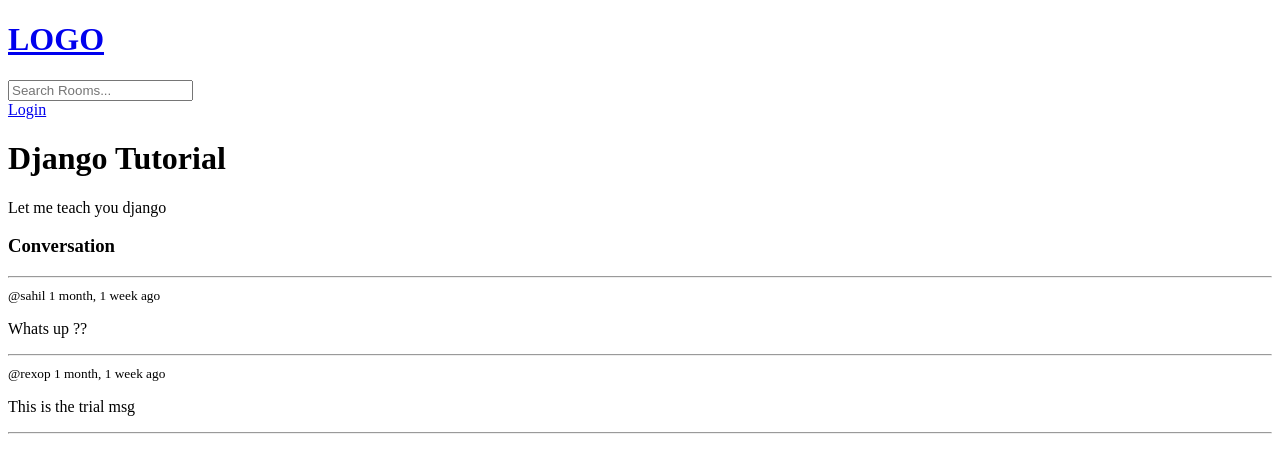
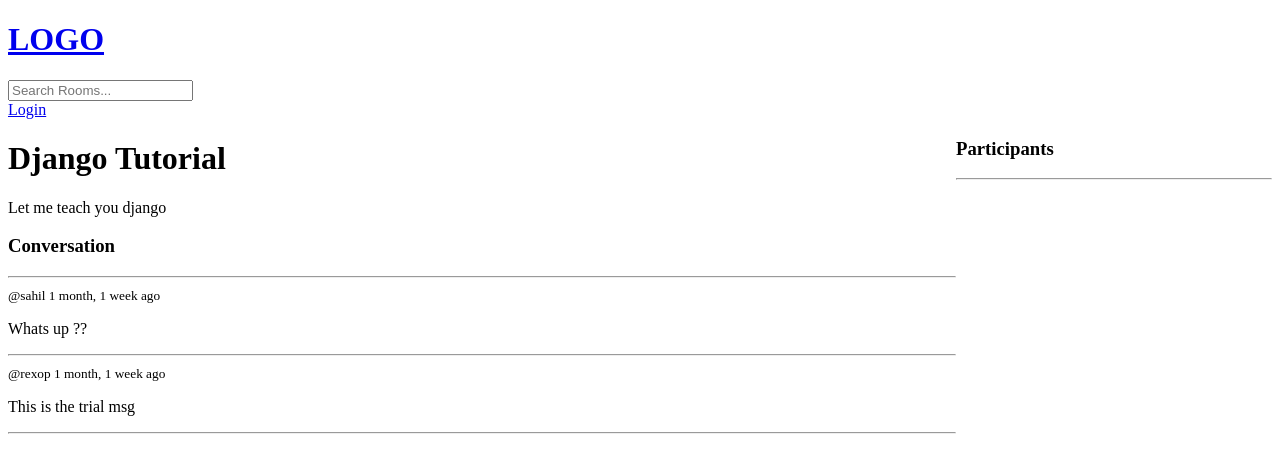
Before and after one commit to sahil-vanarse/linkUp, a Django app: page /room/5/ in a window 1280 px wide. Shown: the top 473 px of the page. Run offline with Django 5.2, Linux system fonts and the light colour scheme; data comes from the database, SQL or seed files in the repository; both versions use the stored data as it was after the commit.

Commit message:
Message section done

```diff
--- a/base/models.py
+++ b/base/models.py
@@ -13,7 +13,7 @@
     topic = models.ForeignKey(Topic, on_delete= models.SET_NULL, null=True)
     name = models.CharField(max_length=200)
     description = models.TextField(null=True, blank=True)
-    # participants
+    participants = models.ManyToManyField(User, related_name='participants', blank=True)
     updated = models.DateTimeField(auto_now=True)
     created = models.DateTimeField(auto_now_add=True)
 
--- a/base/templates/base/room.html
+++ b/base/templates/base/room.html
@@ -2,6 +2,17 @@
 {% extends "main.html" %}
 
 {% block content %}
+
+<style>
+    .room-container{
+        display : grid;
+        grid-template-columns : 3fr 1fr;
+    }
+</style>
+
+<div class="room-container">
+
+    <div>
     <h1>{{room.name}}</h1>
 
     <p>{{room.description}}</p>
@@ -12,6 +23,9 @@
 
         {% for message in room_messages %}
         <div>
+            {% if request.user == message.user %}
+            <a href={% url 'delete-message' message.id %} >Delete</a>
+            {% endif %}
             <small>@{{message.user}}  {{message.created|timesince}} ago </small>
             <p>{{message.body}}</p>
             <hr>
@@ -28,5 +42,16 @@
 
     </div>
     {% endif %}
+</div>
 
+<div>
+    <h3>Participants</h3>
+    <hr>
+    {% for user in participants %}
+    <div>
+        <p>@{{user.username}}</p>
+    </div>
+    {% endfor %}
+</div>
+</div>
 {% endblock content %}
--- a/base/urls.py
+++ b/base/urls.py
@@ -12,4 +12,5 @@
     path('create-room', views.createRoom, name="create-room"),
     path('update-room/<str:pk>/', views.updateRoom, name="update-room"),
     path('delete-room/<str:pk>/', views.deleteRoom, name="delete-room"),
+    path('delete-message/<str:pk>/', views.deleteMessage, name="delete-message"),
 ]
--- a/base/views.py
+++ b/base/views.py
@@ -74,6 +74,7 @@
 def room(request, pk):
     room = Room.objects.get(id=pk)
     room_messages = room.message_set.all().order_by('-created')
+    participants = room.participants.all()
 
     if request.method == 'POST':
         message = Message.objects.create(
@@ -81,9 +82,10 @@
             room = room,
             body = request.POST.get('body')
         )
+        room.participants.add(request.user)
         return redirect('room', pk=room.id)
 
-    context = {'room' : room, 'room_messages' : room_messages}
+    context = {'room' : room, 'room_messages' : room_messages, 'participants' : participants}
     return render(request, 'base/room.html', context)
 
 @login_required(login_url="login")
@@ -116,7 +118,20 @@
 @login_required(login_url="login")
 def deleteRoom(request, pk):
     room = Room.objects.get(id=pk)
+
+    if request.user != room.host:
+        return HttpResponse('You are not Allowed!!!')
     if request.method == "POST":
         room.delete()
         return redirect('home')
     return render(request, 'base/delete.html', {'obj' : room})
+
+@login_required(login_url="login")
+def deleteMessage(request, pk):
+    message = Message.objects.get(id=pk)
+    if request.user != message.user:
+        return HttpResponse('You are not Allowed!!!')
+    if request.method == "POST":
+        message.delete()
+        return redirect('home')
+    return render(request, 'base/delete.html', {'obj' : message})
```
Also changed, not shown: base/templates/base/home.html (+6 -1 lines), base/migrations/0003_alter_room_options_room_participants.py (added), db.sqlite3. Lines whose indentation alone changed are shown as unchanged.
